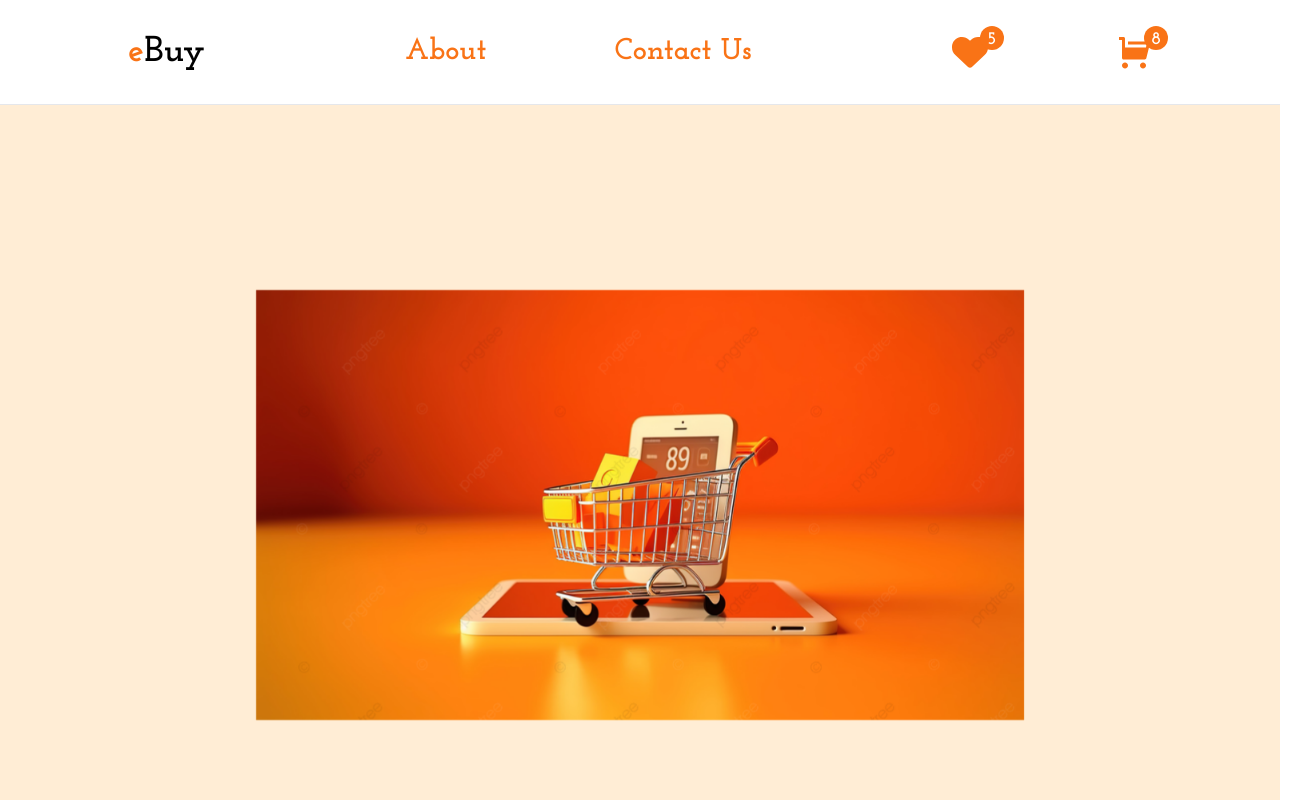
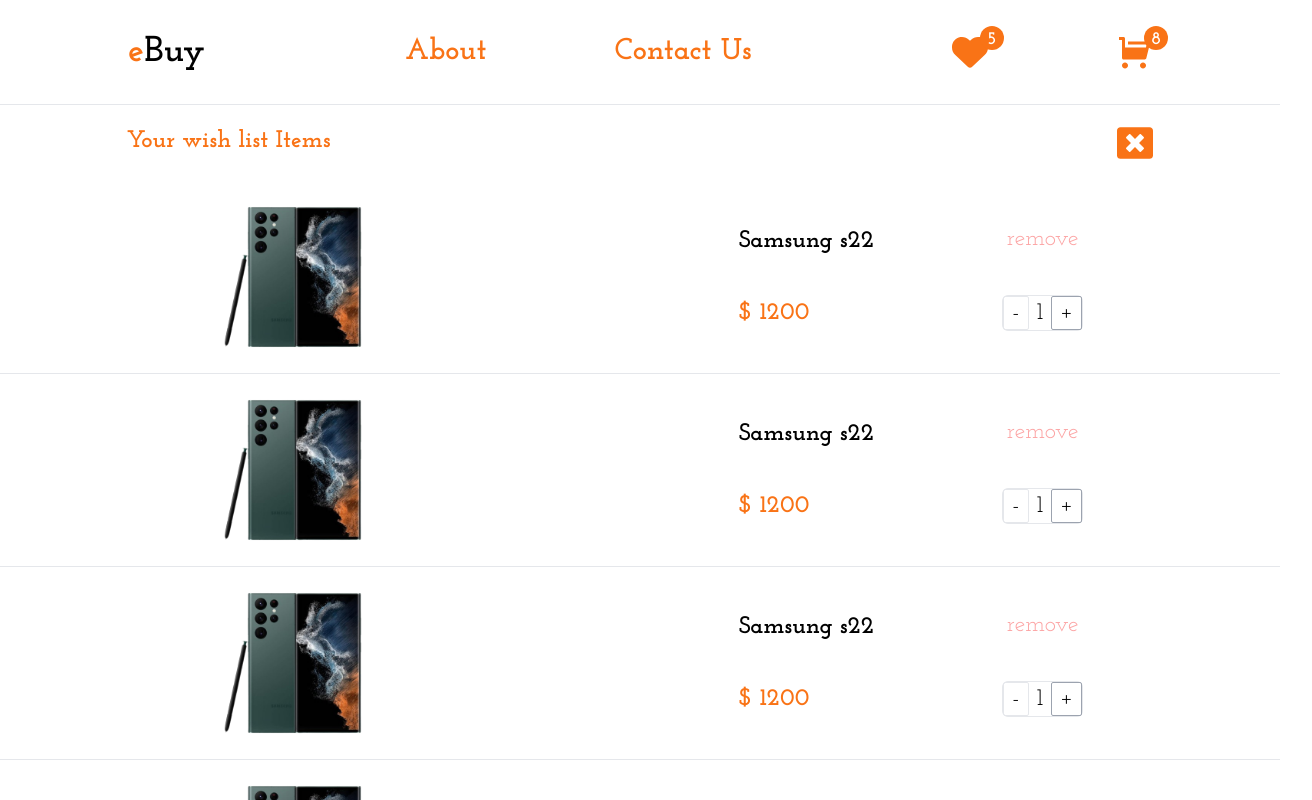
Before and after one commit to Akasi-M-P/ebuy, a React (Vite) app: page / in a window 1280 px wide. Both pictures are taken after a click on the icon 969 px from the left and 52 px from the top of the page. Shown: the top 800 px of the page, 1312 px wide, since content can reach past the window. Built offline with nearby package versions, Linux system fonts and the light colour scheme; a web font is replaced by a local one.

Commit message:
working on wishlist

```diff
--- a/src/components/HomePage/HomePage.jsx
+++ b/src/components/HomePage/HomePage.jsx
@@ -5,30 +5,34 @@
 import NavBar from "../NavBar/NavBar";
 import "./HomePage.css";
 import Cart from "../Cart/Cart";
+import WishList from "../WishList/WishList";
 
 const HomePage = () => {
   const [openCart, setOpenCart] = useState(false);
+  const [openWishList, setOpenWishList] = useState(false);
 
   function handleOpenCart() {
     setOpenCart((openCart) => !openCart);
   }
+
+  function handleOpenWishList() {
+    setOpenWishList((openWishList) => !openWishList);
+    console.log("WishList");
+  }
   return (
     <>
-      <div>
-        <NavBar OnOpenCart={handleOpenCart} />
-      </div>
-      {!openCart ? (
-        <div>
+      <NavBar onOpenCart={handleOpenCart} onOpenWishList={handleOpenWishList} />
+
+      {openCart && <Cart OnOpenCart={handleOpenCart} />}
+      {openWishList && <WishList />}
+      {!openCart && !openWishList && (
+        <>
           <Hero />
           <Body />
-        </div>
-      ) : (
-        <Cart OnOpenCart={handleOpenCart} />
+        </>
       )}
 
-      <div>
-        <Footer />
-      </div>
+      <Footer />
     </>
   );
 };
--- a/src/components/NavBar/NavBar.jsx
+++ b/src/components/NavBar/NavBar.jsx
@@ -6,7 +6,7 @@
 import { IoMdClose } from "react-icons/io";
 import { useState } from "react";
 
-const NavBar = ({ OnOpenCart }) => {
+const NavBar = ({ onOpenCart, onOpenWishList }) => {
   const [openMobileNav, setOpenMobileNav] = useState(false);
 
   function handleMobileNav() {
@@ -30,7 +30,10 @@
         </div>
         <div className="flex gap-20 md:gap-20 lg:gap-32">
           <div className="relative">
-            <FaHeart className="text-orange-500 cursor-pointer text-xl md:text-2xl lg:text-4xl" />
+            <FaHeart
+              className="text-orange-500 cursor-pointer text-xl md:text-2xl lg:text-4xl"
+              onClick={onOpenWishList}
+            />
             <div className="absolute -top-2 -right-3 lg:-right-4 bg-orange-500  rounded-full flex justify-center w-4 h-4 lg:w-6 lg:h-6">
               <p className="text-sm lg:text-lg text-white font-bold">5</p>
             </div>
@@ -38,7 +41,7 @@
           <div className="relative">
             <RiShoppingCartFill
               className="text-orange-500 cursor-pointer text-xl md:text-2xl lg:text-4xl"
-              onClick={OnOpenCart}
+              onClick={onOpenCart}
             />
             <div className="absolute -top-2 -right-3 lg:-right-4 bg-orange-500  rounded-full flex justify-center w-4 h-4 lg:w-6 lg:h-6">
               <p className="text-sm lg:text-lg text-white font-bold">8</p>
--- /dev/null
+++ b/src/components/WishList/WishList.jsx
@@ -0,0 +1,43 @@
+/* eslint-disable react/prop-types */
+import "./WishList.css";
+import WishListItem from "./WishListItem";
+import { FaWindowClose } from "react-icons/fa";
+
+const WishList = ({ OnOpenCart }) => {
+  return (
+    <>
+      <div className="h-full" data-aos="flip-up">
+        <div className="w-full flex justify-between p-5 md:w-10/12 md:mx-auto">
+          <p className="font-bold text-orange-500 text-sm md:text-lg lg:text-2xl">
+            Your wish list Items
+          </p>
+          <FaWindowClose
+            className=" text-orange-500 text-lg md:text-2xl lg:text-4xl cursor-pointer"
+            onClick={OnOpenCart}
+          />
+        </div>
+        <div>
+          <WishListItem />
+        </div>
+        <div className="m-4">
+          <p className="text-sm text-center font-bold md:text-xl lg:text-2xl">
+            <span>Subtotal : </span>$ 32000.00
+          </p>
+        </div>
+        <div className="w-full flex justify-center">
+          <button className="border p-3  w-2/3 rounded-xl bg-orange-600">
+            <p className="text-center text-lg text-white font-bold md:text-xl lg:text-2xl">
+              Proceed to checkout
+            </p>
+          </button>
+        </div>
+        <div className="w-full flex justify-center m-4 lg:m-8">
+          <button className="text-sm text-red-400 md:text-lg">
+            ClearWishList
+          </button>
+        </div>
+      </div>
+    </>
+  );
+};
+export default WishList;
--- /dev/null
+++ b/src/components/WishList/WishListItem.jsx
@@ -0,0 +1,143 @@
+const WishListItem = () => {
+  return (
+    <>
+      <div className="flex items-center gap-10 px-4 md:w-10/12 md:mx-auto md:gap-20 lg:justify-center lg:gap-32">
+        <div className="w-2/5">
+          <img src="/assets/s22.png" alt="" className="md:h-48" />
+        </div>
+        <div className="flex flex-col gap-10 py-4">
+          <div>
+            <p className="font-bold text-sm md:text-lg lg:text-2xl">
+              Samsung s22
+            </p>
+          </div>
+          <div>
+            <p className="font-bold text-orange-500 text-sm md:text-lg lg:text-2xl">
+              $ 1200
+            </p>
+          </div>
+        </div>
+        <div className="flex flex-col items-center gap-10">
+          <div>
+            <button className="text-sm text-red-300 md:text-lg lg:text-2xl">
+              remove
+            </button>
+          </div>
+          <div className="flex border justify-between items-center gap-2 p-0 rounded-md ">
+            <button className="border px-2 text-lg rounded-sm lg:text-2xl">
+              -
+            </button>
+            <p className="lg:text-2xl">1</p>
+            <button className="border border-gray-400 px-2 text-lg rounded-sm lg:text-2xl">
+              +
+            </button>
+          </div>
+        </div>
+      </div>
+      <hr />
+      <div className="flex items-center gap-10 px-4 md:w-10/12 md:mx-auto md:gap-20 lg:justify-center lg:gap-32">
+        <div className="w-2/5">
+          <img src="/assets/s22.png" alt="" className="md:h-48" />
+        </div>
+        <div className="flex flex-col gap-10 py-4">
+          <div>
+            <p className="font-bold text-sm md:text-lg lg:text-2xl">
+              Samsung s22
+            </p>
+          </div>
+          <div>
+            <p className="font-bold text-orange-500 text-sm md:text-lg lg:text-2xl">
+              $ 1200
+            </p>
+          </div>
+        </div>
+        <div className="flex flex-col items-center gap-10">
+          <div>
+            <button className="text-sm text-red-300 md:text-lg lg:text-2xl">
+              remove
+            </button>
+          </div>
+          <div className="flex border justify-between items-center gap-2 p-0 rounded-md ">
+            <button className="border px-2 text-lg rounded-sm lg:text-2xl">
+              -
+            </button>
+            <p className="lg:text-2xl">1</p>
+            <button className="border border-gray-400 px-2 text-lg rounded-sm lg:text-2xl">
+              +
+            </button>
+          </div>
+        </div>
+      </div>
+      <hr />
+      <div className="flex items-center gap-10 px-4 md:w-10/12 md:mx-auto md:gap-20 lg:justify-center lg:gap-32">
+        <div className="w-2/5">
+          <img src="/assets/s22.png" alt="" className="md:h-48" />
+        </div>
+        <div className="flex flex-col gap-10 py-4">
+          <div>
+            <p className="font-bold text-sm md:text-lg lg:text-2xl">
+              Samsung s22
+            </p>
+          </div>
+          <div>
+            <p className="font-bold text-orange-500 text-sm md:text-lg lg:text-2xl">
+              $ 1200
+            </p>
+          </div>
+        </div>
+        <div className="flex flex-col items-center gap-10">
+          <div>
+            <button className="text-sm text-red-300 md:text-lg lg:text-2xl">
+              remove
+            </button>
+          </div>
+          <div className="flex border justify-between items-center gap-2 p-0 rounded-md ">
+            <button className="border px-2 text-lg rounded-sm lg:text-2xl">
+              -
+            </button>
+            <p className="lg:text-2xl">1</p>
+            <button className="border border-gray-400 px-2 text-lg rounded-sm lg:text-2xl">
+              +
+            </button>
+          </div>
+        </div>
+      </div>
+      <hr />
+      <div className="flex items-center gap-10 px-4 md:w-10/12 md:mx-auto md:gap-20 lg:justify-center lg:gap-32">
+        <div className="w-2/5">
+          <img src="/assets/s22.png" alt="" className="md:h-48" />
+        </div>
+        <div className="flex flex-col gap-10 py-4">
+          <div>
+            <p className="font-bold text-sm md:text-lg lg:text-2xl">
+              Samsung s22
+            </p>
+          </div>
+          <div>
+            <p className="font-bold text-orange-500 text-sm md:text-lg lg:text-2xl">
+              $ 1200
+            </p>
+          </div>
+        </div>
+        <div className="flex flex-col items-center gap-10">
+          <div>
+            <button className="text-sm text-red-300 md:text-lg lg:text-2xl">
+              remove
+            </button>
+          </div>
+          <div className="flex border justify-between items-center gap-2 p-0 rounded-md ">
+            <button className="border px-2 text-lg rounded-sm lg:text-2xl">
+              -
+            </button>
+            <p className="lg:text-2xl">1</p>
+            <button className="border border-gray-400 px-2 text-lg rounded-sm lg:text-2xl">
+              +
+            </button>
+          </div>
+        </div>
+      </div>
+      <hr />
+    </>
+  );
+};
+export default WishListItem;
```
Also changed, not shown: src/components/WishList/WishList.css (added).
